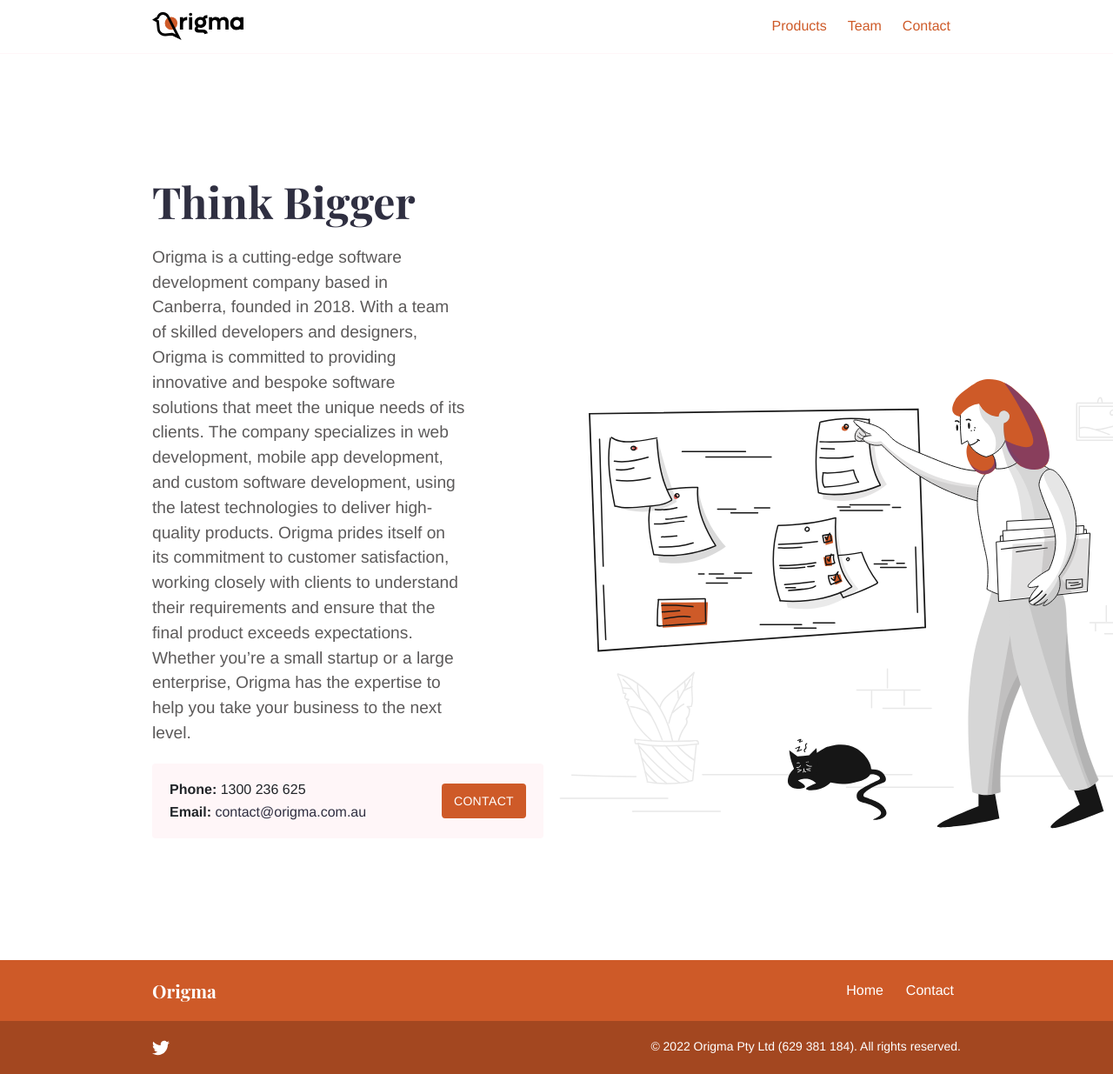
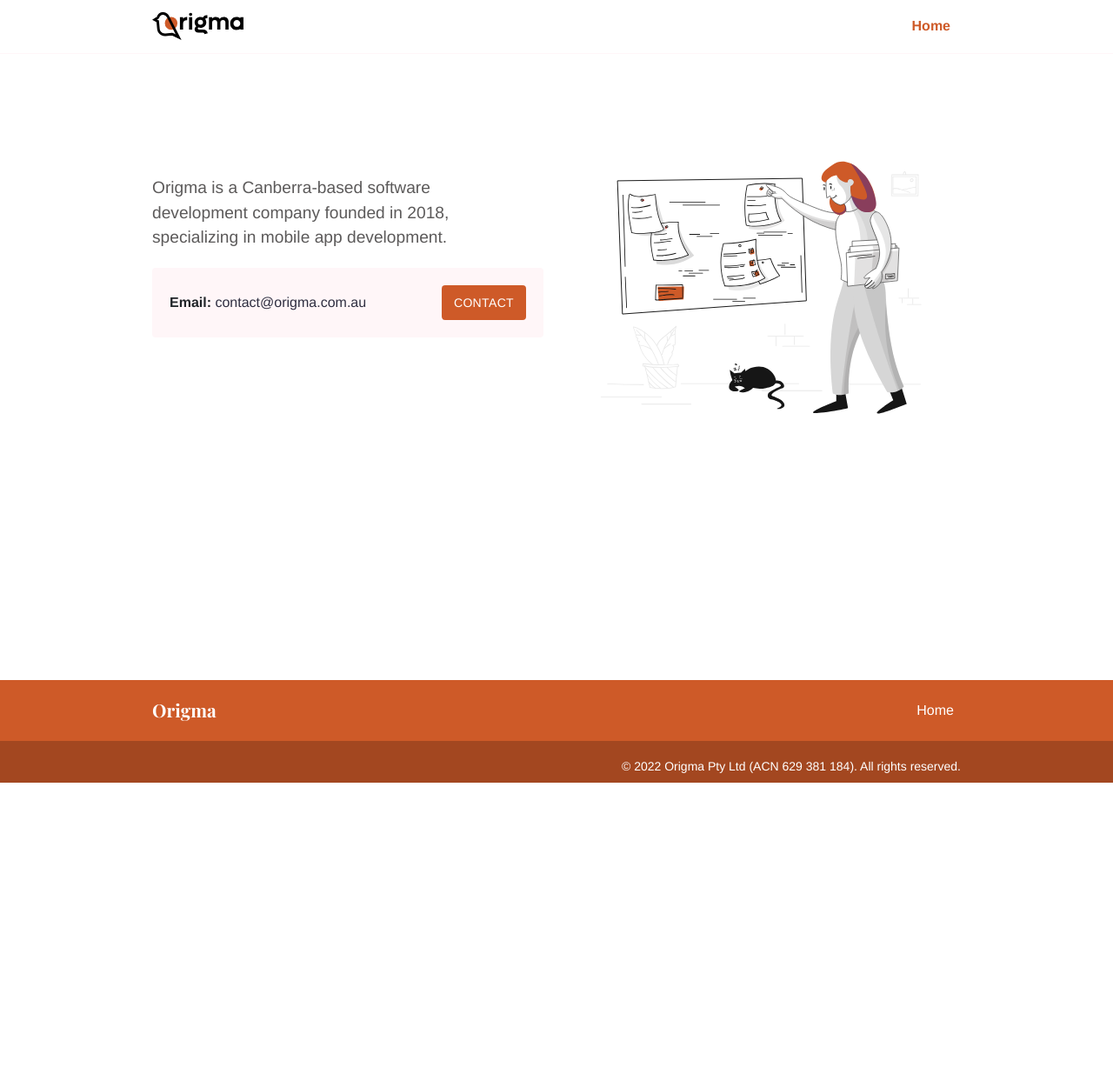
Before and after one commit to origma/origma.github.io, a Jekyll site: the page built from index.md, in a window 1280 px wide. Shown: the whole page at 87% size. Built offline with Jekyll 4.4.1, drawn with Linux system fonts in a browser that asks for light colours; after the commit the page ends 900 px from its top, so only the background shows below that.

Commit message:
Remove superfluous info

```diff
--- a/Gemfile
+++ /dev/null
@@ -1,5 +0,0 @@
-source "https://rubygems.org"
-
-gem "webrick", "~> 1.7"
-gem "jekyll", "~> 4.2"
-gem "jekyll-environment-variables"
--- a/_data/contact.yml
+++ b/_data/contact.yml
@@ -1,3 +1,2 @@
 email: 'contact@origma.com.au'
-phone: '1300 236 625'
 contact_button_link: 'contact'
--- a/_data/seo.yml
+++ b/_data/seo.yml
@@ -1,4 +1,4 @@
 google_analytics_id: ""
 meta_twitter_site: "@origmaptyltd"
 meta_twitter_creator: "@origmaptyltd"
-copyright_text: '&copy; 2022 Origma Pty Ltd (629 381 184). All rights reserved.'
+copyright_text: '&copy; 2022 Origma Pty Ltd (ACN 629 381 184). All rights reserved.'
--- a/index.md
+++ b/index.md
@@ -1,13 +1,11 @@
 ---
 title: Origma
 layout: home
-description: Origma is a Canberra-based software development company founded in 2018, specializing in custom web and mobile app development. With a talented team of developers and designers, Origma creates innovative software solutions that exceed client expectations.
+description: Origma is a Canberra-based software development company founded in 2018, specializing in mobile app development.
 intro_image: "images/illustrations/pointing.svg"
-intro_image_absolute: true
+intro_image_absolute: false
 intro_image_hide_on_mobile: true
 show_call_box: true
 ---
 
-# Think Bigger
-
-Origma is a cutting-edge software development company based in Canberra, founded in 2018. With a team of skilled developers and designers, Origma is committed to providing innovative and bespoke software solutions that meet the unique needs of its clients. The company specializes in web development, mobile app development, and custom software development, using the latest technologies to deliver high-quality products. Origma prides itself on its commitment to customer satisfaction, working closely with clients to understand their requirements and ensure that the final product exceeds expectations. Whether you're a small startup or a large enterprise, Origma has the expertise to help you take your business to the next level.
+Origma is a Canberra-based software development company founded in 2018, specializing in mobile app development.
```
Also changed, not shown: _data/menus.yml (+3 -12 lines), _data/social.json (+1 -7 lines), products.md (deleted, +0 -12 lines), team.md (deleted, +0 -12 lines), 1 other file.
